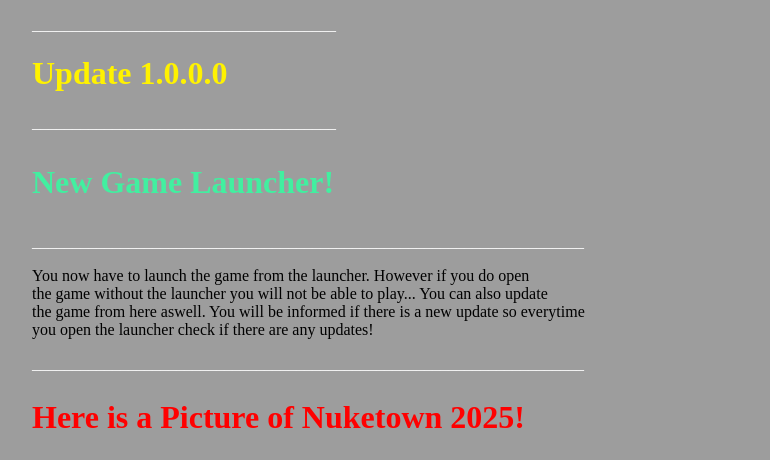
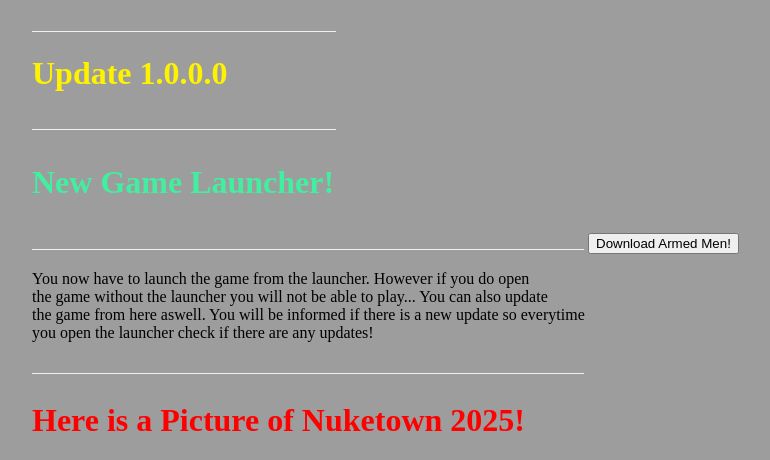
Before and after one commit to VectoRdw/VectoRdw.github.io, a plain HTML site: page index.html in a window 1280 px wide. Shown: the top 460 px of the page, without its empty margins (16-786 px from the left). Drawn offline with Linux system fonts and the light colour scheme.

Commit message:
test01
testing shit boys

```diff
--- a/index.html
+++ b/index.html
@@ -43,6 +43,7 @@
                     <p8>______________________________________</p8>
                     <h3>New Game Launcher!</h3>
                     <p8>_____________________________________________________________________</p8>
+                    <a href="https://drive.google.com/uc?export=download&id=1KM6JKAY2GTQ0MR7dIM0YDPohIfjd7IkN"><button>Download Armed Men!</button></a>
                     <p>
                         You now have to launch the game from the launcher. However if you do open
                         <br />the game without the launcher you will not be able to play... You can also update
```
